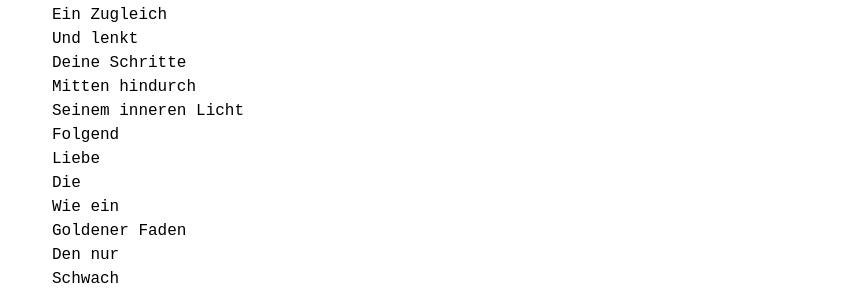
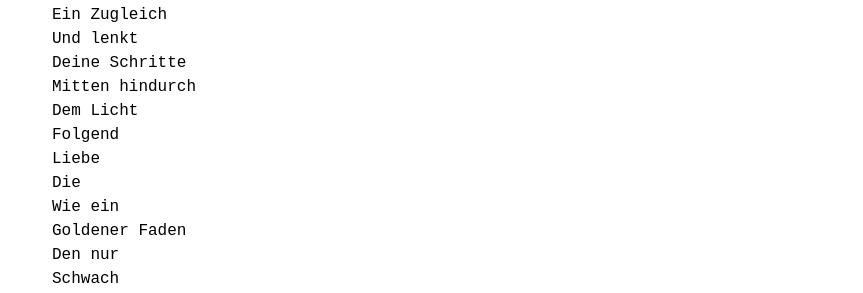
Before and after one commit to lebendigimsein/webpage, a Jekyll site: the page built from _posts/2023-08-07-wahrheit.markdown, in a window 1280 px wide. Shown: the part 949-1242 px from the top of the page, without its empty margins (208-1071 px from the left). Built offline with Jekyll 4.4.1, drawn with Linux system fonts in a browser that asks for light colours.

Commit message:
wahrheit changed

```diff
--- a/_posts/2023-08-07-wahrheit.markdown
+++ b/_posts/2023-08-07-wahrheit.markdown
@@ -43,7 +43,7 @@ Ein Zugleich
 Und lenkt
 Deine Schritte
 Mitten hindurch
-Seinem inneren Licht
+Dem Licht
 Folgend
 Liebe
 Die
```
